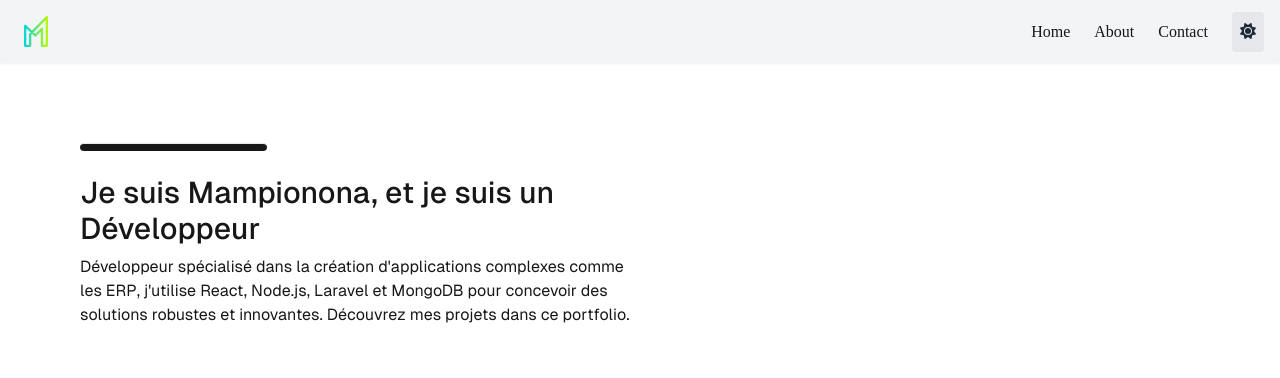
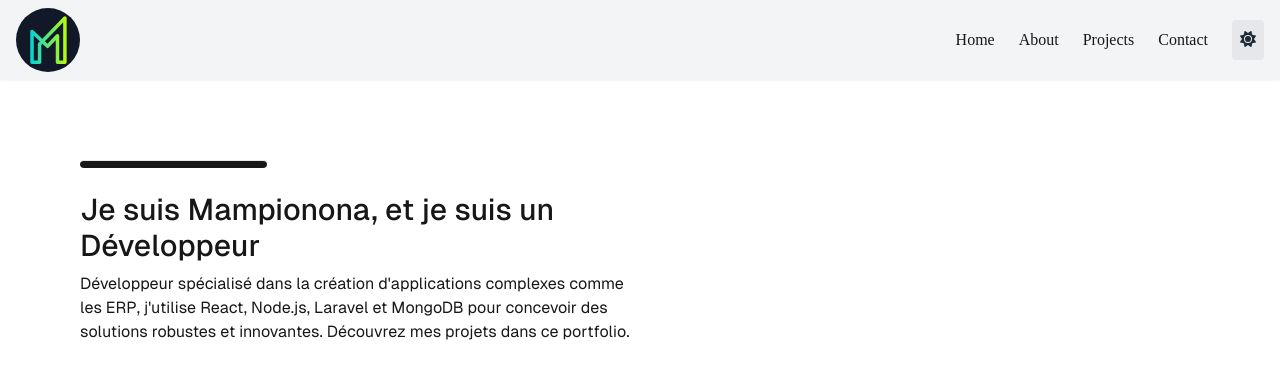
Before and after one commit to Mampionona33/portfolio-mampi, a Next.js app: page / in a window 1280 px wide. Shown: the top 378 px of the page. Built offline with nearby package versions, Linux system fonts and the light colour scheme.

Commit message:
modification log

```diff
--- a/app/components/Navbar.tsx
+++ b/app/components/Navbar.tsx
@@ -6,10 +6,13 @@ import Image from "next/image";
 const Navbar: React.FC = () => {
   return (
     <nav className="bg-gray-100 dark:bg-gray-800 shadow-sm sticky top-0 z-50 flex items-center justify-between px-4 py-2">
-      <Image src={logo} alt="Logo" width={40} height={40} className="p-2" />
+      <div className="rounded-full bg-gray-900  p-2">
+        <Image src={logo} alt="Logo" className="w-12" />
+      </div>
       <ul className="flex flex-row items-center gap-6 dark:text-white">
         <li>Home</li>
         <li>About</li>
+        <li>Projects</li>
         <li>Contact</li>
         <ThemeSwitcher />
       </ul>
```
Also changed, not shown: public/logo_portfolio.svg.
